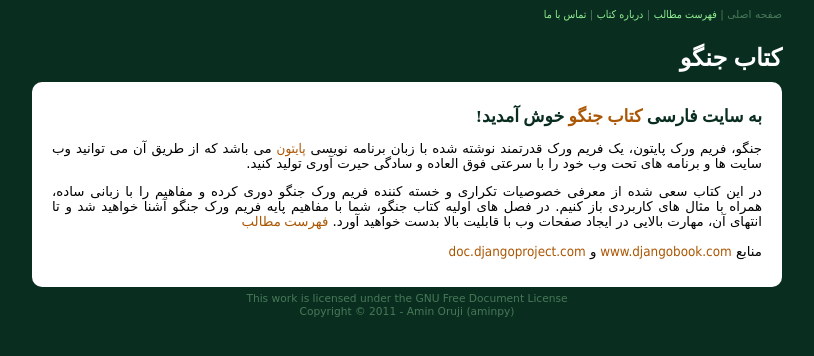
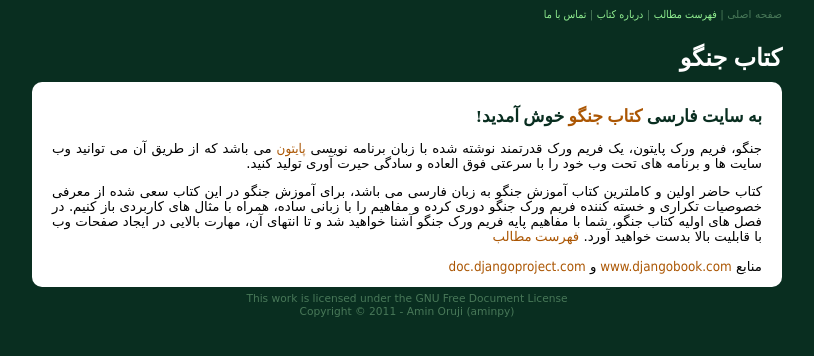
Before and after one commit to b3h74d/django.aminpy.com, a Django app: page / in a window 1280 px wide. Shown: the top 356 px of the page, without its empty margins (233-1047 px from the left). Run offline with Django 3.2, Linux system fonts and the light colour scheme.

Commit message:
some changes

```diff
--- a/templates/index.html
+++ b/templates/index.html
@@ -16,7 +16,7 @@
 جنگو، فریم ورک پایتون، یک فریم ورک قدرتمند نوشته شده با زبان برنامه نویسی <a href="http://www.python.org" class="content" target="_blank">پایتون</a> می باشد که از طریق آن می توانید وب سایت ها و برنامه های تحت وب خود را با سرعتی فوق العاده و سادگی حیرت آوری تولید کنید.
 		</p>
 		<p>
-در این کتاب سعی شده از معرفی خصوصیات تکراری و خسته کننده فریم ورک جنگو دوری کرده و مفاهیم را با زبانی ساده، همراه با مثال های کاربردی باز کنیم. در فصل های اولیه کتاب جنگو، شما با مفاهیم پایه فریم ورک جنگو آشنا خواهید شد و تا انتهای آن، مهارت بالایی در ایجاد صفحات وب با قابلیت بالا بدست خواهید آورد.
+کتاب حاضر اولین و کاملترین کتاب آموزش جنگو به زبان فارسی می باشد، برای آموزش جنگو در این کتاب سعی شده از معرفی خصوصیات تکراری و خسته کننده فریم ورک جنگو دوری کرده و مفاهیم را با زبانی ساده، همراه با مثال های کاربردی باز کنیم. در فصل های اولیه کتاب جنگو، شما با مفاهیم پایه فریم ورک جنگو آشنا خواهید شد و تا انتهای آن، مهارت بالایی در ایجاد صفحات وب با قابلیت بالا بدست خواهید آورد.
 			 <a class="content" href="/toc/"><span style="font-family: b titr, b koodak; font-size: 10pt">فهرست مطالب</span></a>
 		</p>
 		<p>
```
